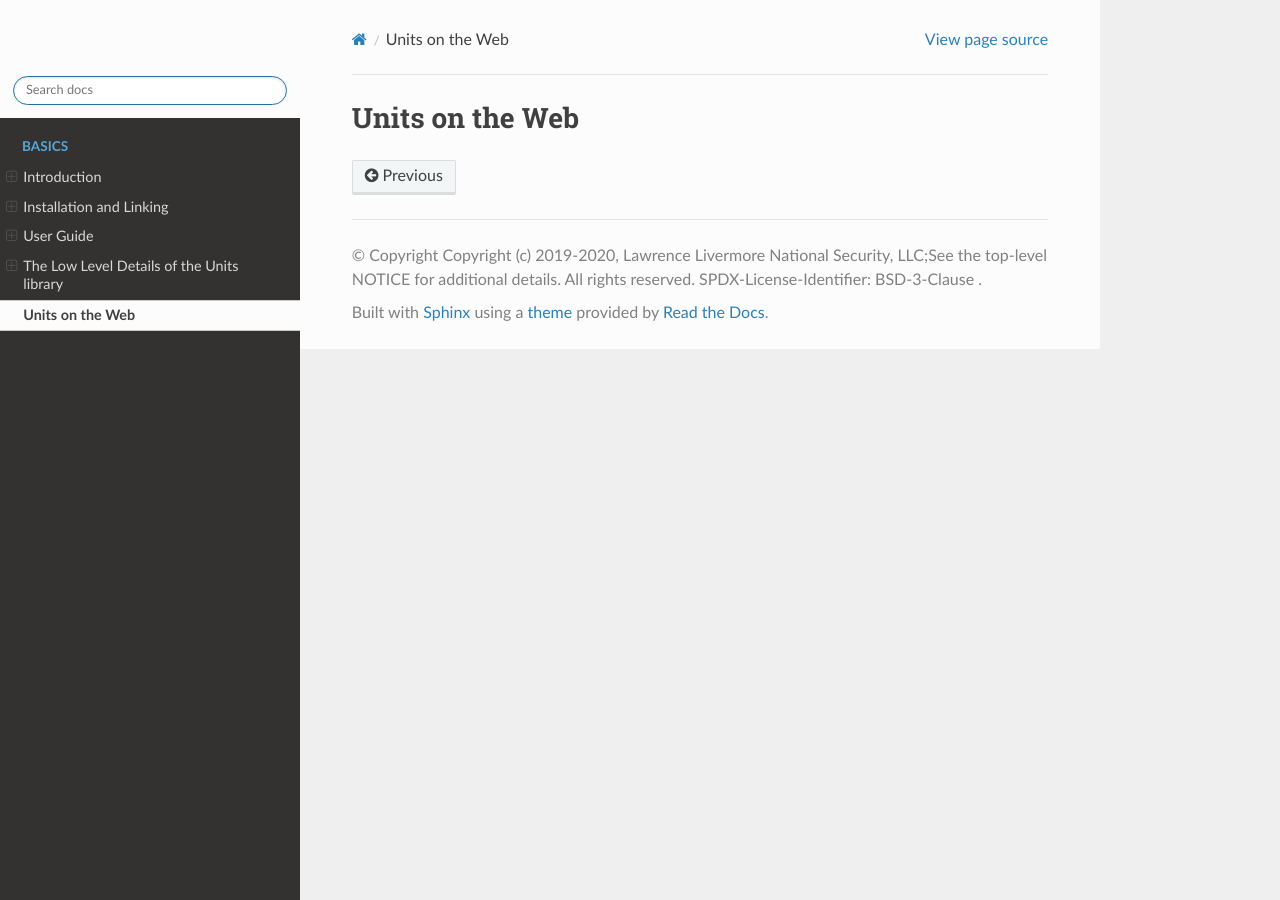
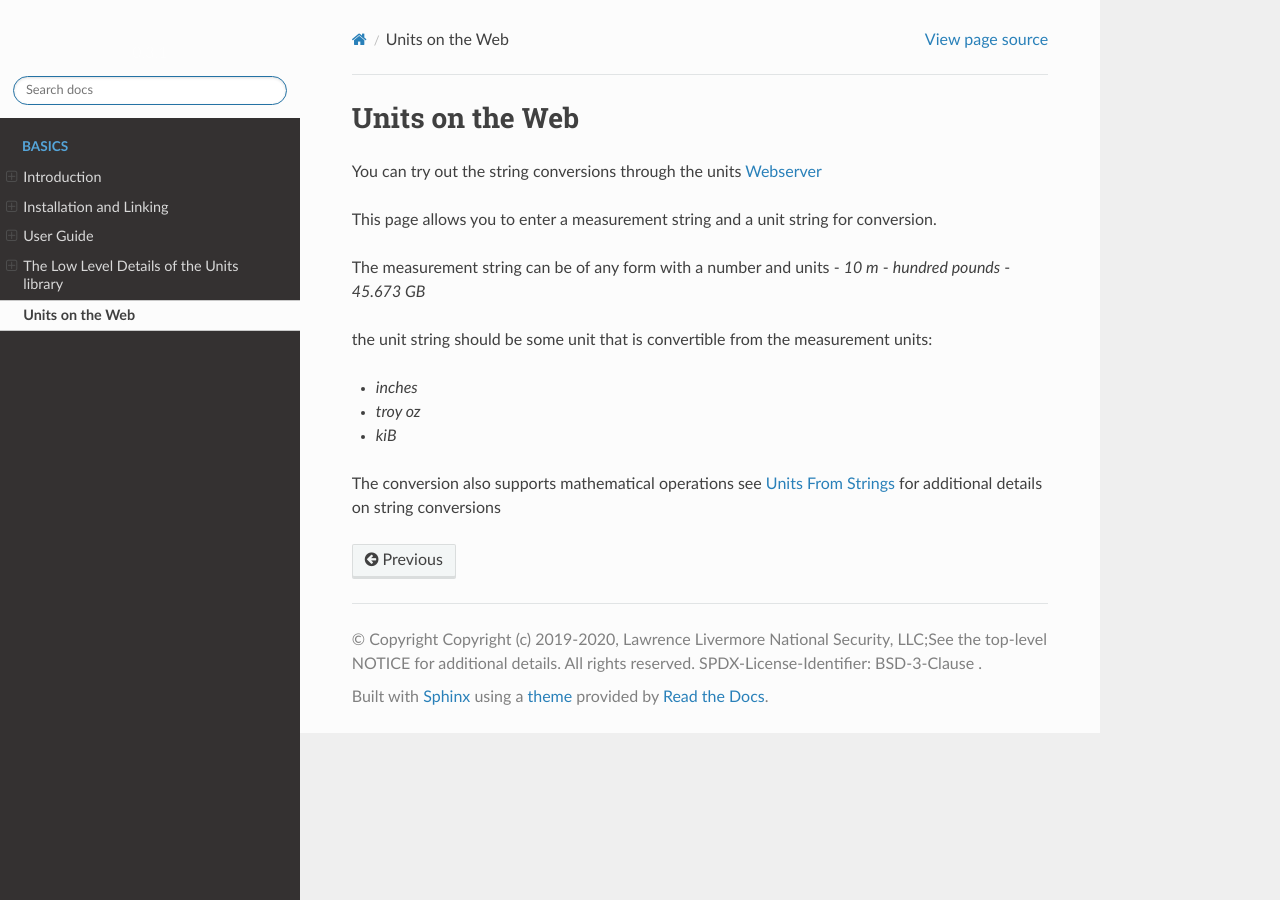
Before and after one commit to LLNL/units, a Sphinx documentation site: the page built from docs/web/index.rst, in a window 1280 px wide. Built offline with Sphinx 7.4.7 and the Read the Docs theme 2.0.0, drawn with Linux system fonts in a browser that asks for light colours.

Commit message:
add some instructions and links for the webserver

```diff
--- a/docs/web/index.rst
+++ b/docs/web/index.rst
@@ -1,3 +1,21 @@
 ==================
 Units on the Web
 ==================
+
+You can try out the string conversions through the units
+`Webserver <_static/convert.html>`_
+
+This page allows you to enter a measurement string and a unit string for conversion.
+
+The measurement string can be of any form with a number and units
+-  `10 m`
+-  `hundred pounds`
+-  `45.673 GB`
+
+the unit string should be some unit that is convertible from the measurement units:
+
+-   `inches`
+-   `troy oz`
+-    `kiB`
+
+The conversion also supports mathematical operations  see :ref:`Units From Strings` for additional details on string conversions
```
